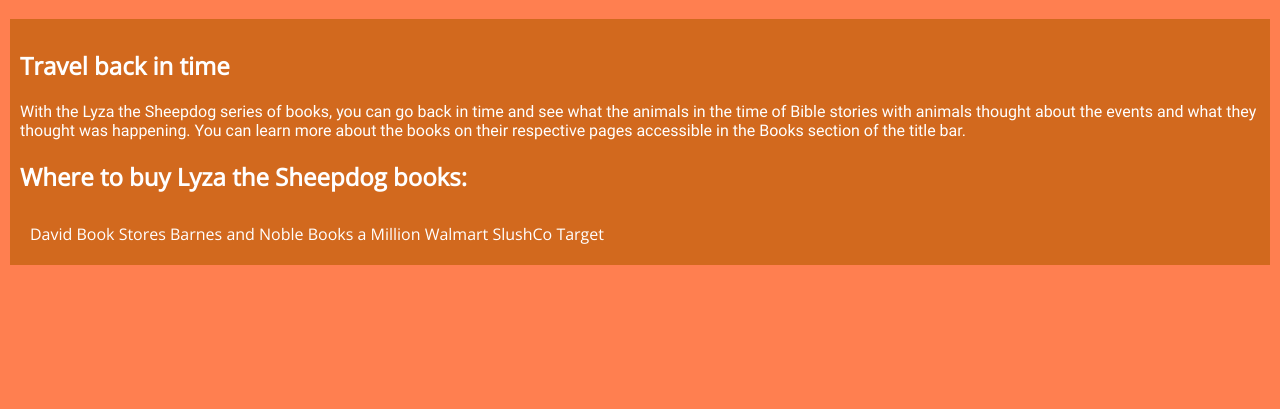
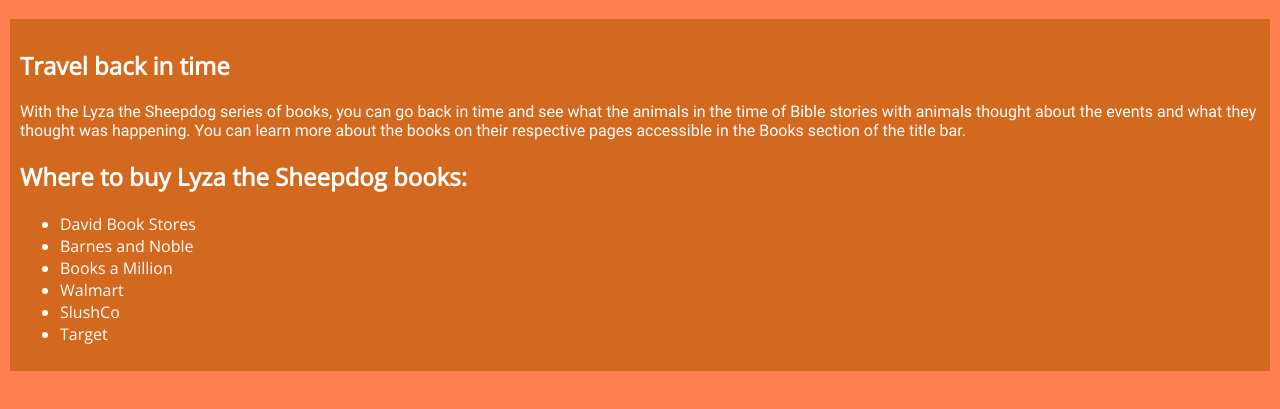
Before and after one commit to DavidJentes/websitedesign2022, a plain HTML site: page src/index.html in a window 1280 px wide. Shown: the part 91-500 px from the top of the page. Drawn offline with Linux system fonts and the light colour scheme; a web font is replaced by a local one.

Commit message:
Fix lists

```diff
--- a/src/assets/css/main.css
+++ b/src/assets/css/main.css
@@ -14,18 +14,18 @@ header nav {
     display: inline-block;
 }
 
-ul {
+nav ul {
     list-style-type: none;
     margin: 0;
     padding: 10px;
     background-color: #d2691e;
 }
 
-li {
+nav li {
     display: inline;
 }
 
-li a {
+nav li a {
     display: inline-block;
     color: #ffffff;
     background-color: #a52a2a;
```
